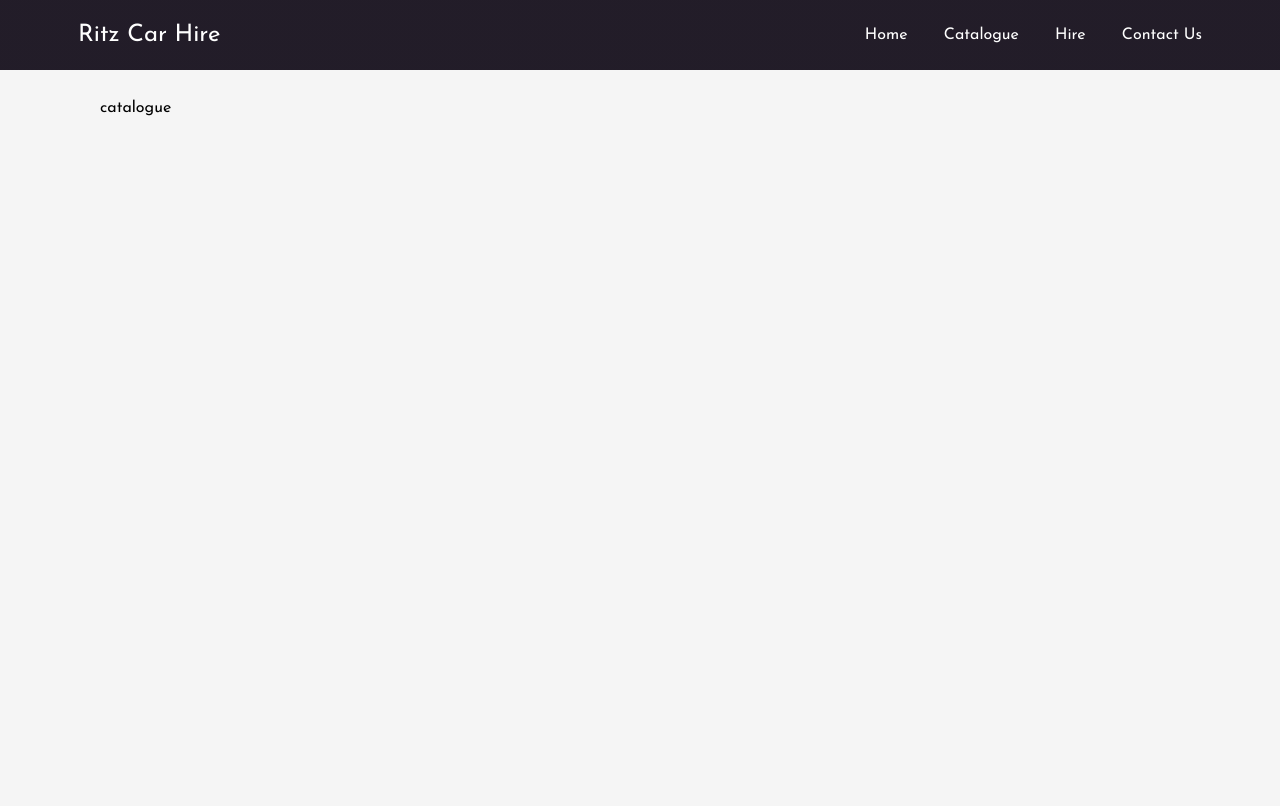
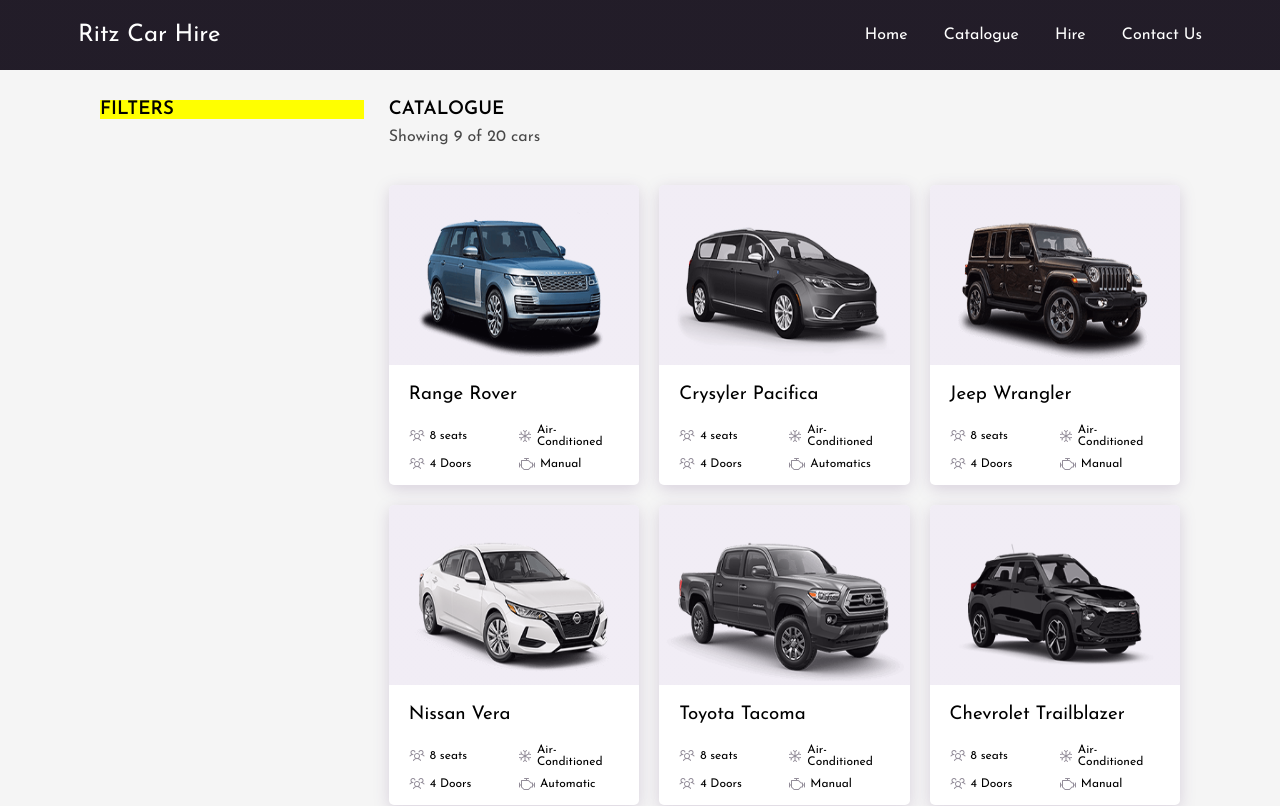
Before and after one commit to IbrahimYemi/car-rental, a Next.js app: page /catalogue in a window 1280 px wide. Shown: the top 806 px of the page. Built offline with nearby package versions, Linux system fonts and the light colour scheme.

Commit message:
Catalogue page started

```diff
--- /dev/null
+++ b/src/assets/data/cars.js
@@ -0,0 +1,153 @@
+import RangeRover from "../images/range-rover.png";
+import CrysylerPacifica from "../images/crysyler-pacifica.png";
+import JeepWrangler from "../images/jeep-wrangler.png";
+import NissanVera from "../images/nissan-vera.png";
+import ToyotaTacoma from "../images/toyota-tacoma.png";
+import ChevroletTrailblazer from "../images/chevrolet-trailblazer.png";
+
+const cars = [
+	{
+		name: "Range Rover",
+		seats: 8,
+		doors: 4,
+		type: "Manual",
+		image: RangeRover,
+	},
+	{
+		name: "Crysyler Pacifica",
+		seats: 4,
+		doors: 4,
+		type: "Automatics",
+		image: CrysylerPacifica,
+	},
+	{
+		name: "Jeep Wrangler",
+		seats: 8,
+		doors: 4,
+		type: "Manual",
+		image: JeepWrangler,
+	},
+	{
+		name: "Nissan Vera",
+		seats: 8,
+		doors: 4,
+		type: "Automatic",
+		image: NissanVera,
+	},
+	{
+		name: "Toyota Tacoma",
+		seats: 8,
+		doors: 4,
+		type: "Manual",
+		image: ToyotaTacoma,
+	},
+	{
+		name: "Chevrolet Trailblazer",
+		seats: 8,
+		doors: 4,
+		type: "Manual",
+		image: ChevroletTrailblazer,
+	},
+	{
+		name: "Range Rover",
+		seats: 8,
+		doors: 4,
+		type: "Manual",
+		image: RangeRover,
+	},
+	{
+		name: "Crysyler Pacifica",
+		seats: 4,
+		doors: 4,
+		type: "Automatics",
+		image: CrysylerPacifica,
+	},
+	{
+		name: "Jeep Wrangler",
+		seats: 8,
+		doors: 4,
+		type: "Manual",
+		image: JeepWrangler,
+	},
+	{
+		name: "Range Rover",
+		seats: 8,
+		doors: 4,
+		type: "Manual",
+		image: RangeRover,
+	},
+	{
+		name: "Crysyler Pacifica",
+		seats: 4,
+		doors: 4,
+		type: "Automatics",
+		image: CrysylerPacifica,
+	},
+	{
+		name: "Jeep Wrangler",
+		seats: 8,
+		doors: 4,
+		type: "Manual",
+		image: JeepWrangler,
+	},
+	{
+		name: "Range Rover",
+		seats: 8,
+		doors: 4,
+		type: "Manual",
+		image: RangeRover,
+	},
+	{
+		name: "Crysyler Pacifica",
+		seats: 4,
+		doors: 4,
+		type: "Automatics",
+		image: CrysylerPacifica,
+	},
+	{
+		name: "Jeep Wrangler",
+		seats: 8,
+		doors: 4,
+		type: "Manual",
+		image: JeepWrangler,
+	},
+	{
+		name: "Range Rover",
+		seats: 8,
+		doors: 4,
+		type: "Manual",
+		image: RangeRover,
+	},
+	{
+		name: "Crysyler Pacifica",
+		seats: 4,
+		doors: 4,
+		type: "Automatics",
+		image: CrysylerPacifica,
+	},
+	{
+		name: "Jeep Wrangler",
+		seats: 8,
+		doors: 4,
+		type: "Manual",
+		image: JeepWrangler,
+	},
+	{
+		name: "Range Rover",
+		seats: 8,
+		doors: 4,
+		type: "Manual",
+		image: RangeRover,
+	},
+	{
+		name: "Crysyler Pacifica",
+		seats: 4,
+		doors: 4,
+		type: "Automatics",
+		image: CrysylerPacifica,
+	},
+];
+
+console.log(cars.length);
+
+export default cars;
--- /dev/null
+++ b/src/pages/catalogue.js
@@ -0,0 +1,39 @@
+import React, { useState } from "react";
+import styles from "../styles/Catalogue.module.scss";
+
+import cars from "@/assets/data/cars";
+
+import CarCard from "@/components/CarCard";
+const Catalogue = () => {
+	let [limit, setLimit] = useState(9);
+	function loadMoreCars() {
+		setLimit((prev) => prev + 3);
+	}
+	return (
+		<main className={styles.catalogue}>
+			<aside id={styles.filters}>
+				<h3>FILTERS</h3>
+			</aside>
+			<section id={styles.content}>
+				<h3 className={styles.content__title}>CATALOGUE</h3>
+				<p className={styles.content__desc}>Showing {limit} of 20 cars</p>
+
+				<article className={styles.content__catalogue}>
+					{cars.map((car, index) => {
+						if (index + 1 <= limit) {
+							return <CarCard {...car} />;
+						}
+					})}
+				</article>
+
+				{limit <= 20 && (
+					<button className="loadMore" onClick={() => loadMoreCars()}>
+						See More
+					</button>
+				)}
+			</section>
+		</main>
+	);
+};
+
+export default Catalogue;
--- a/src/pages/catalogue/index.js
+++ /dev/null
@@ -1,7 +0,0 @@
-import React from "react";
-import styles from "../../styles/Catalogue.module.scss";
-const Catalogue = () => {
-	return <main className={styles.catalogue}>catalogue</main>;
-};
-
-export default Catalogue;
--- a/src/styles/Catalogue.module.scss
+++ b/src/styles/Catalogue.module.scss
@@ -1,9 +1,37 @@
+@import "./global";
+
 .catalogue {
-	// background-color: green;
 	padding: 0;
 	padding: 100px;
-	height: 500vh;
-	header {
-		top: 0;
+	height: auto;
+	@include flex(flex-start, flex-start);
+	gap: 25px;
+	#filters {
+		width: 25%;
+		height: 100%;
+		background-color: yellow;
+	}
+	#content {
+		width: 75%;
+		height: 100%;
+		.content__title {
+			margin-bottom: 10px;
+			font-weight: bold;
+		}
+		.content__desc {
+			opacity: 0.7;
+		}
+		.content__catalogue {
+			width: 100%;
+			height: auto;
+			display: grid;
+			grid-template-columns: repeat(3, 1fr);
+			gap: 20px;
+			margin-top: 40px;
+		}
+		button {
+			margin: 0 auto;
+			margin-top: 40px;
+		}
 	}
 }
--- a/src/styles/globals.css
+++ b/src/styles/globals.css
@@ -30,3 +30,14 @@
 	top: 20px;
 	position: absolute;
 }
+.loadMore {
+	background: linear-gradient(0deg, rgba(116, 76, 157, 0.15), rgba(116, 76, 157, 0.15)), #141414;
+	height: 40px;
+	padding: 0 30px;
+	border: none;
+	border-radius: 5px;
+	font-size: 16px;
+	font-weight: bold;
+	color: white;
+	display: block;
+}
```
